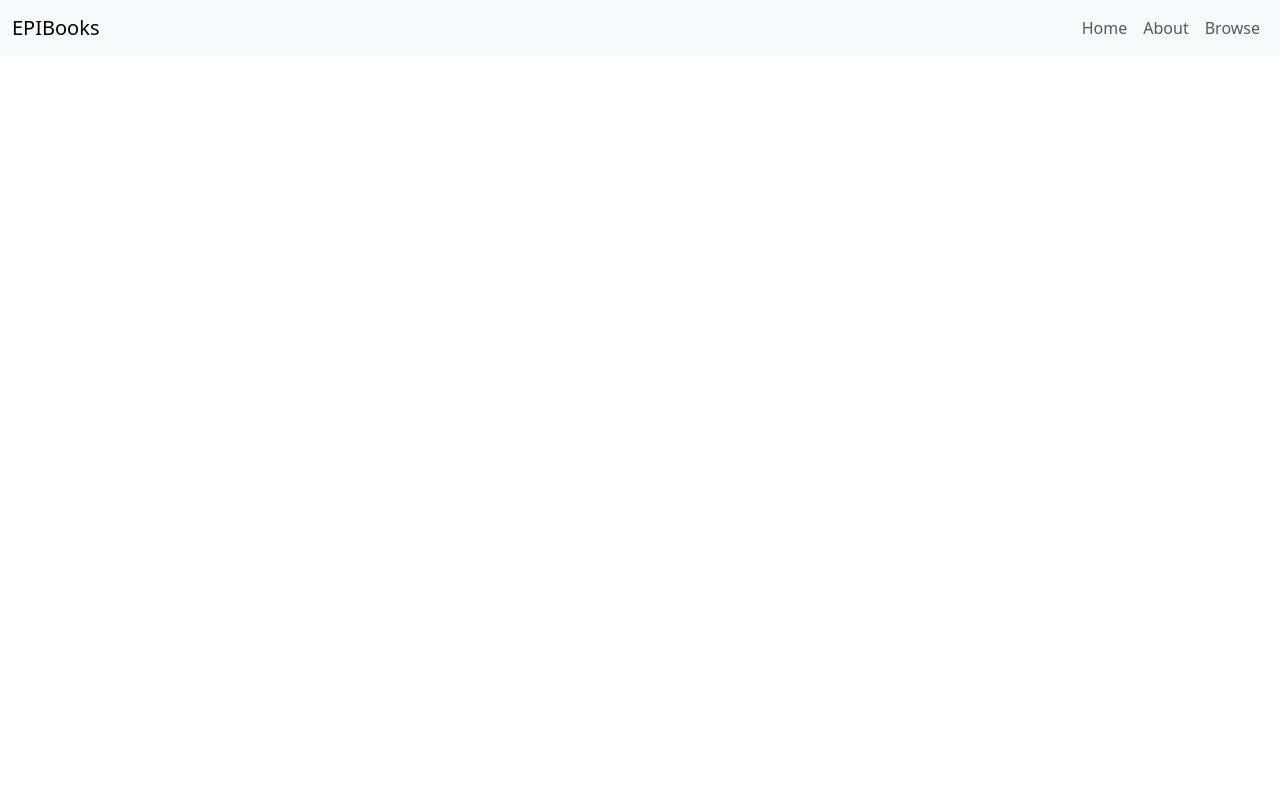
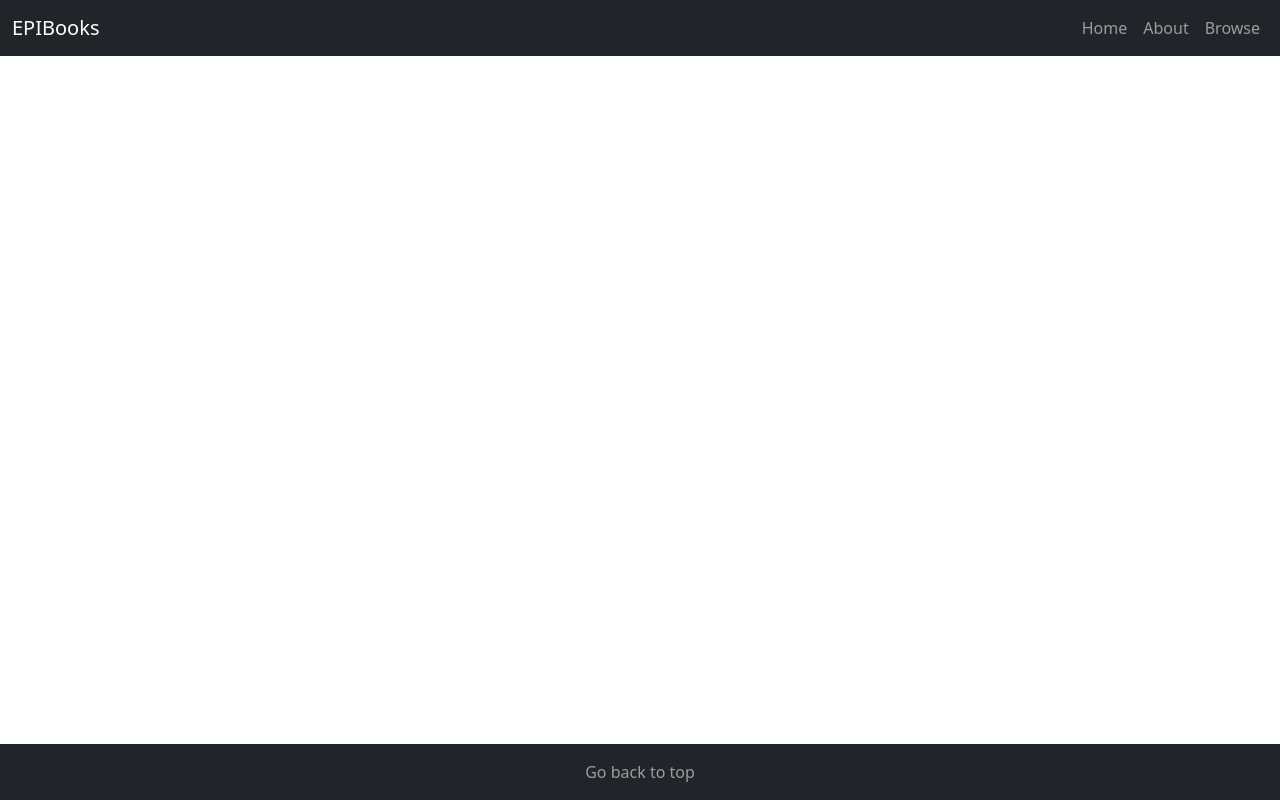
Before and after one commit to GiorgiaFormicola/U3-W1-D2, a React (Vite) app in the folder epibooks-project/: page / in a window 1280 px wide. Built offline with nearby package versions, Linux system fonts and the light colour scheme.

Commit message:
My Footer setted + MyNav update

```diff
--- a/epibooks-project/src/App.jsx
+++ b/epibooks-project/src/App.jsx
@@ -1,13 +1,15 @@
 import "bootstrap/dist/css/bootstrap.min.css"; // import Bootstrap stylesheet
 import MyNav from "./components/MyNav";
+import MyFooter from "./components/MyFooter";
 
 function App() {
   return (
     <>
       <MyNav></MyNav>
+      <MyFooter></MyFooter>
       {/* <Welcome></Welcome>
       <AllTheBooks></AllTheBooks>
-      <MyFooter></MyFooter> */}
+       */}
     </>
   );
 }
--- a/epibooks-project/src/components/MyFooter.jsx
+++ b/epibooks-project/src/components/MyFooter.jsx
@@ -0,0 +1,17 @@
+import Container from "react-bootstrap/Container";
+import Nav from "react-bootstrap/Nav";
+import Navbar from "react-bootstrap/Navbar";
+
+function MyFooter() {
+  return (
+    <Navbar bg="dark" data-bs-theme="dark" className="fixed-bottom">
+      <Container fluid={true}>
+        <Nav className="mx-auto">
+          <Nav.Link href="#">Go back to top</Nav.Link>
+        </Nav>
+      </Container>
+    </Navbar>
+  );
+}
+
+export default MyFooter;
--- a/epibooks-project/src/components/MyNav.jsx
+++ b/epibooks-project/src/components/MyNav.jsx
@@ -4,7 +4,7 @@ import Navbar from "react-bootstrap/Navbar";
 
 function MyNav() {
   return (
-    <Navbar collapseOnSelect expand="md" className="bg-body-tertiary">
+    <Navbar collapseOnSelect expand="md" bg="dark" data-bs-theme="dark">
       <Container fluid={true}>
         <Navbar.Brand href="#">EPIBooks</Navbar.Brand>
         <Navbar.Toggle aria-controls="responsive-navbar-nav" />
```
